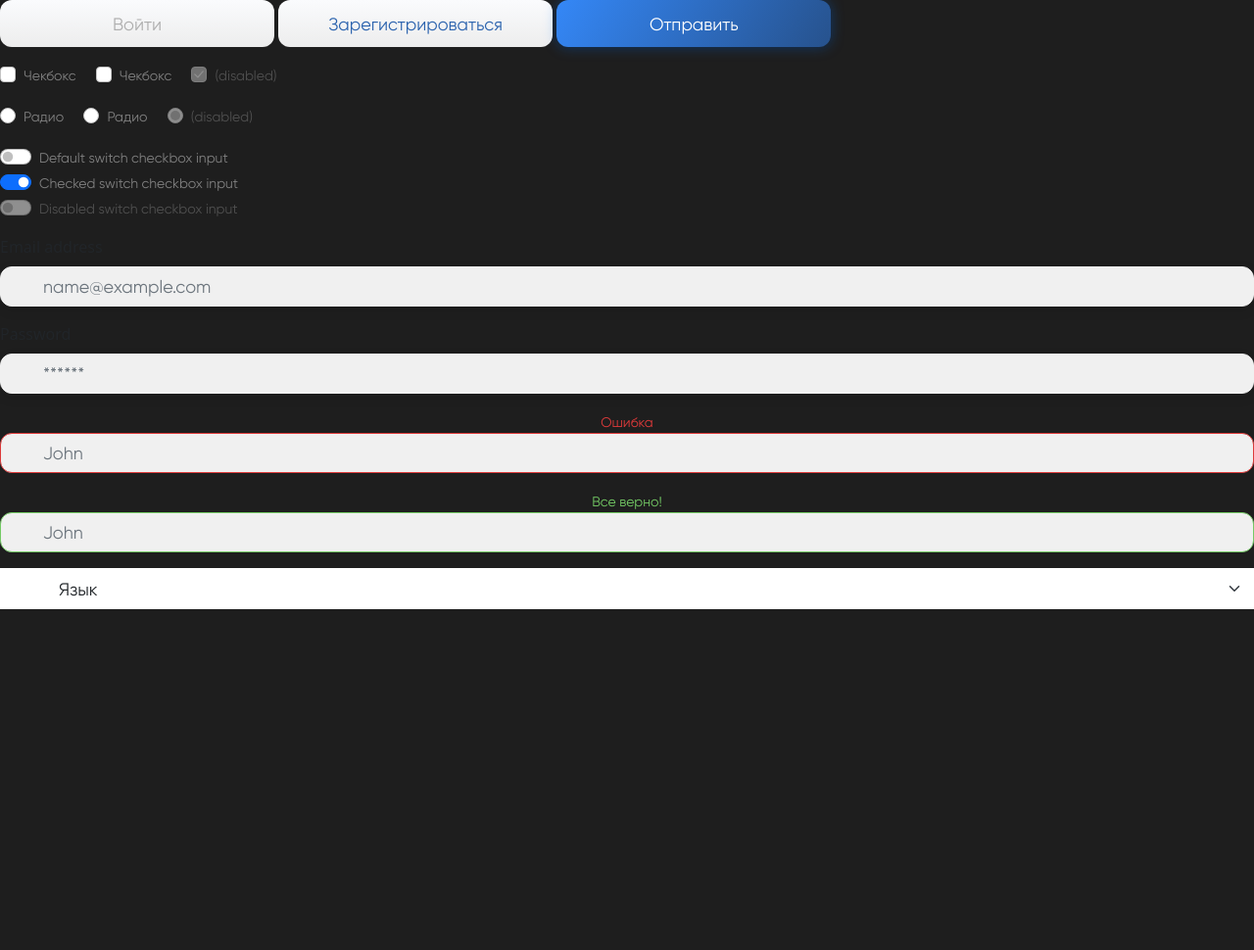
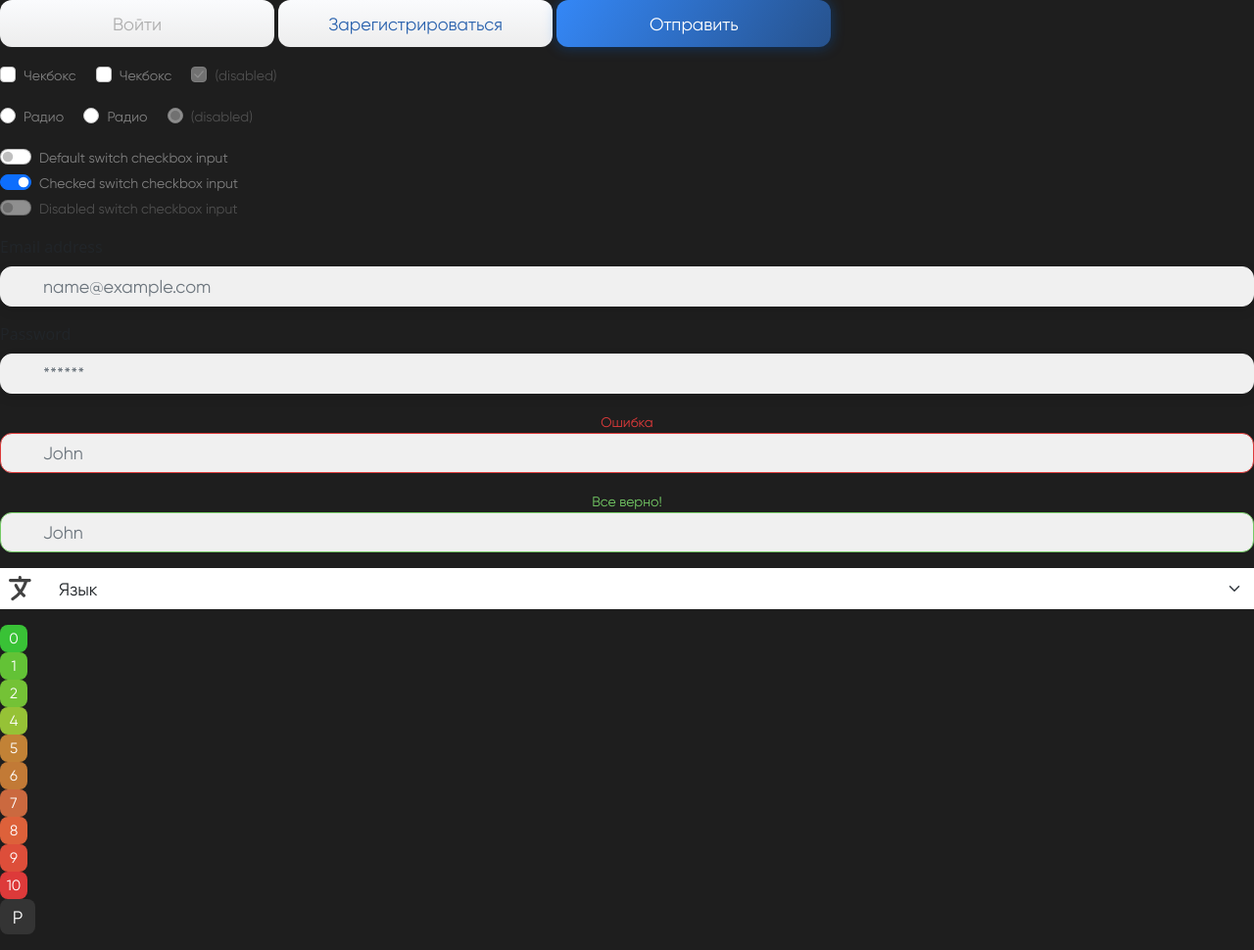
Before and after one commit to Lambda-Developement/park-app, a plain HTML site: page ui_kit.html in a window 1280 px wide. Shown: the whole page at 98% size. Before the commit the page ends 800 px from the top, so only its background shows below. Drawn offline with Linux system fonts and the light colour scheme.

Commit message:
добавил статус парковок

```diff
--- a/css/styles.css
+++ b/css/styles.css
@@ -182,3 +182,85 @@ option{
     width: 42px;
     z-index: 10;
 }
+
+/* иконки статуса */
+.status-icon-0{
+    width: 28px;
+    height: 28px;
+    background: #39C236;
+    border-radius: 8px;
+}
+.status-icon-1{
+    width: 28px;
+    height: 28px;
+    background: #63C236;
+    border-radius: 8px;
+}
+.status-icon-2{
+    width: 28px;
+    height: 28px;
+    background: #74C236;
+    border-radius: 8px;
+}
+.status-icon-3{
+    width: 28px;
+    height: 28px;
+    background: #96C236;
+    border-radius: 8px;
+}
+.status-icon-4{
+    width: 28px;
+    height: 28px;
+    background: #C2B436;
+    border-radius: 8px;
+}.status-icon-5{
+     width: 28px;
+     height: 28px;
+     background: #C28236;
+     border-radius: 8px;
+ }
+.status-icon-6{
+    width: 28px;
+    height: 28px;
+    background: #C27A36;
+    border-radius: 8px;
+}
+.status-icon-7{
+    width: 28px;
+    height: 28px;
+    background: #CB693F;
+    border-radius: 8px;
+}
+.status-icon-8{
+    width: 28px;
+    height: 28px;
+    background: #DD613A;
+    border-radius: 8px;
+}
+.status-icon-9{
+    width: 28px;
+    height: 28px;
+    background: #DD4E3A;
+    border-radius: 8px;
+}
+.status-icon-10{
+    width: 28px;
+    height: 28px;
+    background: #DD3A3A;
+    border-radius: 8px;
+}
+.status-icon-p{
+    width: 36px;
+    height: 36px;
+    background:rgba(52, 52, 52, 1);
+    border-radius: 8px;
+}
+
+
+p.status-icon-text{
+    font-family: gilroy;
+    font-weight: 500;
+    font-size: 15px;
+    margin:0;
+    color:white;
+}
--- a/ui_kit.html
+++ b/ui_kit.html
@@ -8,7 +8,7 @@
     <link rel="stylesheet" href="css/bootstrap.css">
     <link rel="stylesheet" href="css/styles.css">
 </head>
-<body style="background: rgba(30, 30, 30, 1) ">
+<body style="background: rgba(30, 30, 30, 1);" >
     <div class="mb-3">
         <button class="btn btn-hollow"><p class="btn-text">Войти</p></button>
         <button class="btn btn-hollow2"><p class="btn-text">Зарегистрироваться</p></button>
@@ -77,7 +77,7 @@
     </div>
 
     <div class="mb-3">
-        <div>
+        <div style="height: 42px">
             <div class="lang-icon"></div>
             <select class="form-select">
                 <option value="0">Язык</option>
@@ -87,6 +87,73 @@
         </div>
     </div>
 
+    <div class="mb-3">
+        <div class="status-icon-0 d-flex justify-content-center align-items-center">
+            <div>
+                <p class="status-icon-text">0</p>
+            </div>
+
+        </div>
+        <div class="status-icon-1 d-flex justify-content-center align-items-center">
+            <div>
+                <p class="status-icon-text">1</p>
+            </div>
+
+        </div>
+        <div class="status-icon-2 d-flex justify-content-center align-items-center">
+            <div>
+                <p class="status-icon-text">2</p>
+            </div>
+
+        </div>
+        <div class="status-icon-3 d-flex justify-content-center align-items-center">
+            <div>
+                <p class="status-icon-text">4</p>
+            </div>
+
+        </div>
+        <div class="status-icon-5 d-flex justify-content-center align-items-center">
+            <div>
+                <p class="status-icon-text">5</p>
+            </div>
+
+        </div>
+        <div class="status-icon-6 d-flex justify-content-center align-items-center">
+            <div>
+                <p class="status-icon-text">6</p>
+            </div>
+        </div>
+        <div class="status-icon-7 d-flex justify-content-center align-items-center">
+            <div>
+                <p class="status-icon-text">7</p>
+            </div>
+
+        </div>
+        <div class="status-icon-8 d-flex justify-content-center align-items-center">
+            <div>
+                <p class="status-icon-text">8</p>
+            </div>
+
+        </div>
+        <div class="status-icon-9 d-flex justify-content-center align-items-center">
+            <div>
+                <p class="status-icon-text">9</p>
+            </div>
+
+        </div>
+        <div class="status-icon-10 d-flex justify-content-center align-items-center">
+            <div>
+                <p class="status-icon-text">10</p>
+            </div>
+        </div>
+        <div class="status-icon-p d-flex justify-content-center align-items-center">
+            <div>
+                <p class="status-icon-text" style="font-size: 18px">P</p>
+            </div>
+
+        </div>
+    </div>
+
     <script src="js/bootstrap.js"></script>
 </body>
 </html>
```
Also changed, not shown: svg/lang.svg (added).
